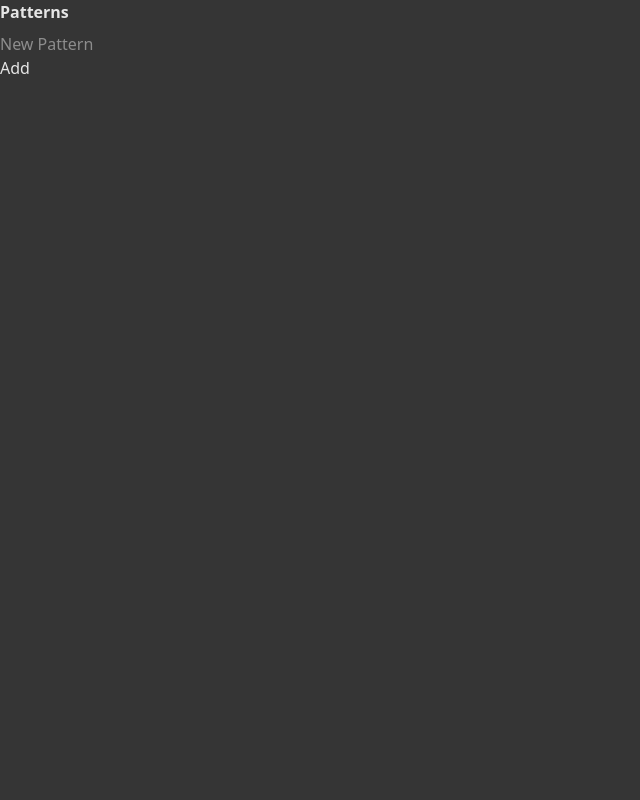
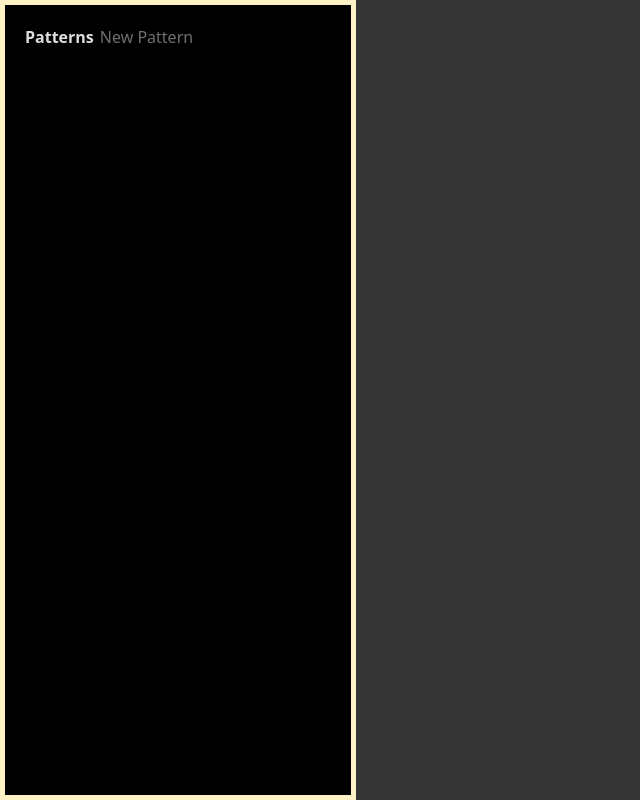
Before and after one commit to Narwhale14/kiwave, a Vue app: page / in a window 1280 px wide. Shown: the whole page, without its empty margins (0-640 px from the left). Built offline with nearby package versions, Linux system fonts and the light colour scheme.

Commit message:
sm frontend

```diff
--- a/src/App.vue
+++ b/src/App.vue
@@ -6,10 +6,10 @@ import { closePattern, patterns } from './services/patternsListManager';
 </script>
 
 <template>
-  <div class="w-screen h-screen">
+  <div class="flex w-screen h-screen">
     <PatternsList />
 
-    <Window v-for="pattern in patterns" :key="pattern.id" :id="pattern.id" :title="pattern.name" :visible="pattern.visible" :alterable="false" @close="closePattern(pattern.id)">
+    <Window v-for="pattern in patterns" :key="pattern.id" :id="pattern.id" :title="pattern.name" :visible="pattern.visible" :alterable="true" @close="closePattern(pattern.id)">
       <PianoRoll :roll="pattern.roll"/>
     </Window>
   </div>
--- a/src/components/PatternsList.vue
+++ b/src/components/PatternsList.vue
@@ -9,21 +9,28 @@ function createPattern() {
   addPattern(name.value.trim());
   name.value = '';
 }
+
+function onKeyDown(event: KeyboardEvent) {
+  if(event.key === 'Enter') {
+    event.preventDefault();
+    createPattern();
+  }
+}
 </script>
 
 <template>
-  <div class="patterns-list">
-    <h3 class="font-bold mb-2">Patterns</h3>
+  <div class="patterns-list flex flex-col p-5 bg-black border-5 border-amber-100">
+    <div class="flex flex-row mb-2 justify-between items-center gap-1.5">
+      <h3 class="font-bold">Patterns</h3>
+      <input v-model="name" placeholder="New Pattern" @keydown="onKeyDown">
+    </div>
 
     <ul>
-      <li v-for="pattern in patterns" :key="pattern.id" class="">
-        <button class="" @click="togglePattern(pattern.id)">
+      <li v-for="pattern in patterns" :key="pattern.id">
+        <button class="w-full border text-left px-2" @click="togglePattern(pattern.id)">
           {{ pattern.name }}
         </button>
       </li>
     </ul>
-
-    <input v-model="name" placeholder="New Pattern" class="">
-    <button class="" @click="createPattern">Add</button>
   </div>
 </template>
--- a/src/components/PianoRoll.vue
+++ b/src/components/PianoRoll.vue
@@ -13,9 +13,7 @@ let noteIdCounter = 0;
 function initAudio() {
   if(synth) return;
   synth = new MiniSynth();
-  console.log('synth init success');
   scheduler = new Scheduler(synth, { bpm: tempo });
-  console.log('scheduler init success');
 
   scheduler.onPlayhead((beat) => {
     playhead.col = beat;
--- a/src/components/Window.vue
+++ b/src/components/Window.vue
@@ -1,13 +1,16 @@
 <script setup lang="ts">
 import { onBeforeUnmount, onMounted, ref, watch, nextTick, provide } from 'vue';
-import { registerWindow, focusWindow, beginResize, beginMove, windows, unregisterWindow, activeWindowId } from '../services/windowManager';
+import { registerWindow, beginResize, beginMove, windows, unregisterWindow, activeWindowId } from '../services/windowManager';
 
-const props = defineProps<{
+const props = withDefaults(defineProps<{
   id: string;
   title: string;
   visible: boolean;
-  alterable: boolean;
-}>();
+  x?: number;
+  y?: number;
+  width?: number;
+  height?: number;
+}>(), { x: 100, y: 100, width: 1200, height: 600 });
 
 const emit = defineEmits<{
   (event: 'close'): void
@@ -25,10 +28,10 @@ watch(activeWindowId, id => {
 onMounted(() => {
   registerWindow({
     id: props.id,
-    x: 100,
-    y: 100,
-    width: 1200,
-    height: 600,
+    x: props.x,
+    y: props.x,
+    width: props.width,
+    height: props.height,
     z: 0
   });
 });
@@ -47,12 +50,9 @@ onBeforeUnmount(() => {
       height: windows.find(w => w.id === id)?.height + 'px',
       zIndex: windows.find(w => w.id === id)?.z
     }"
-    @pointerdown.stop="focusWindow(id)"
   >
-
     <!-- title bar -->
-    <div class="titlebar flex justify-between items-center px-2"
-      :class="{ 'pointer-events-none': !props.alterable }"
+    <div class="titlebar flex justify-between items-center px-2 "
       @pointerdown.stop="beginMove(props.id, $event)">
       <div class="flex items-center gap-2 min-w-0">
         <span class="text-sm font-medium truncate">{{ title }}</span>
@@ -70,7 +70,7 @@ onBeforeUnmount(() => {
       <slot />
     </div>
 
-    <div v-if="props.alterable">
+    <div>
       <!-- resize edges -->
       <div class="absolute inset-y-0 -left-1 w-2 cursor-w-resize" @pointerdown.stop="beginResize(id, 'left', $event)" />
       <div class="absolute inset-y-0 -right-1 w-2 cursor-e-resize" @pointerdown.stop="beginResize(id, 'right', $event)" />
--- a/src/services/patternsListManager.ts
+++ b/src/services/patternsListManager.ts
@@ -18,7 +18,6 @@ const keyboard = new Keyboard(
 export const patterns = ref<Pattern[]>([]);
 
 export function addPattern(name: string) {
-    console.log('pattern added');
     patterns.value.push({
         id: crypto.randomUUID(),
         name,
--- a/src/services/windowManager.ts
+++ b/src/services/windowManager.ts
@@ -38,7 +38,6 @@ export function focusWindow(id: string) {
 }
 
 export function beginMove(id: string, event: PointerEvent) {
-    if(id !== activeWindowId.value && activeWindow) return;
     focusWindow(id);
 
     dragState.value = {
@@ -50,6 +49,7 @@ export function beginMove(id: string, event: PointerEvent) {
 
 export function beginResize(id: string, edge: ResizeEdge, event: PointerEvent) {
     focusWindow(id);
+
     const win = windows.find(w => w.id === id);
     if(!win) return;
 
@@ -73,8 +73,9 @@ window.addEventListener('pointermove', event => {
     if(!dragState.value) return;
 
     if(dragState.value.type === 'move') {
-        activeWindow.value!.x = event.clientX - dragState.value.offsetX;
-        activeWindow.value!.y = event.clientY - dragState.value.offsetY;
+        const win = activeWindow.value!;
+        win.x = Math.max(0, Math.min(window.innerWidth - win.width, event.clientX - dragState.value.offsetX));
+        win.y = Math.max(0, Math.min(window.innerHeight - win.height, event.clientY - dragState.value.offsetY));
     }
 
     if(dragState.value.type === 'resize') {
--- a/src/style.css
+++ b/src/style.css
@@ -28,11 +28,9 @@ button {
   font-size: 1em;
   font-weight: 500;
   font-family: inherit;
-  border-radius: 0.25rem;
   cursor: pointer;
   align-items: center;
-  justify-content: center;
-  display: flex
+  display: flex;
 }
 
 button:hover {
```
